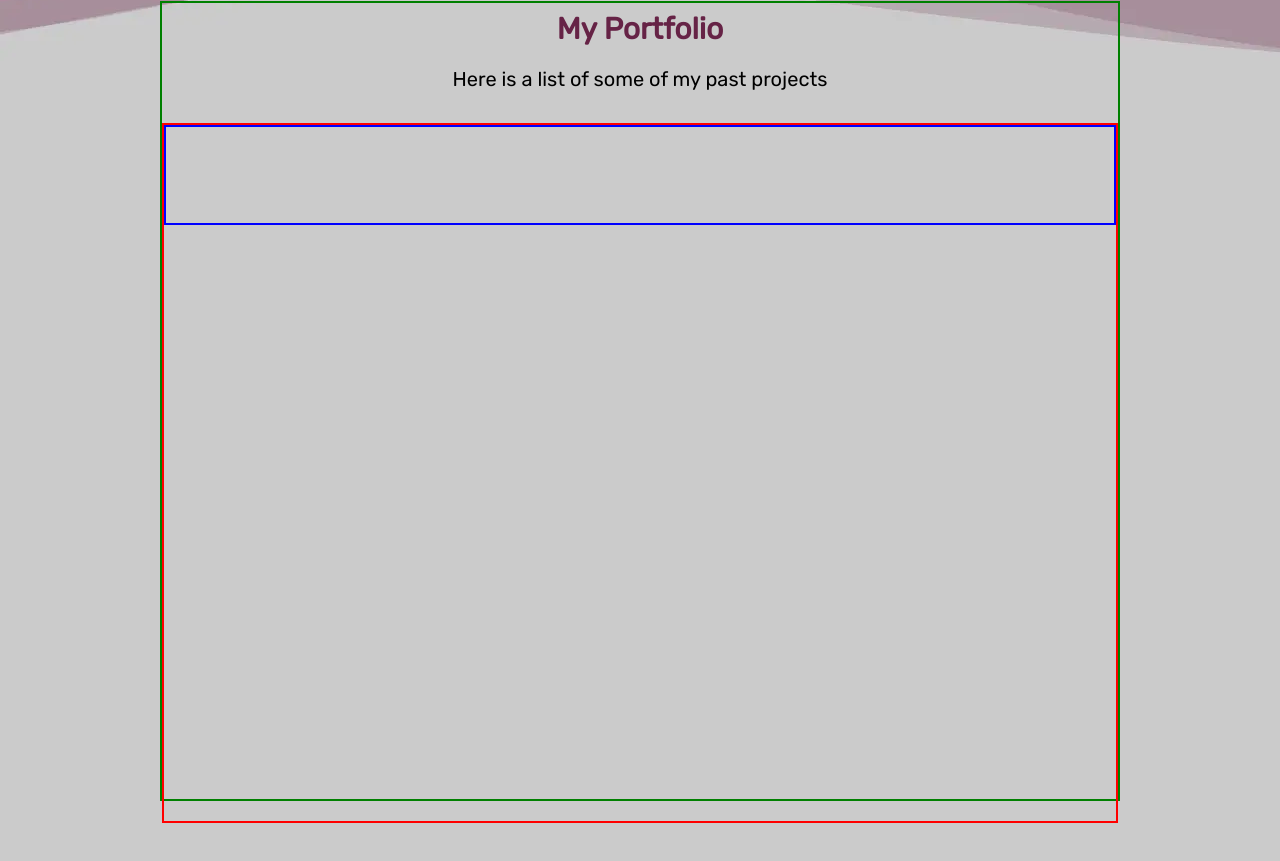
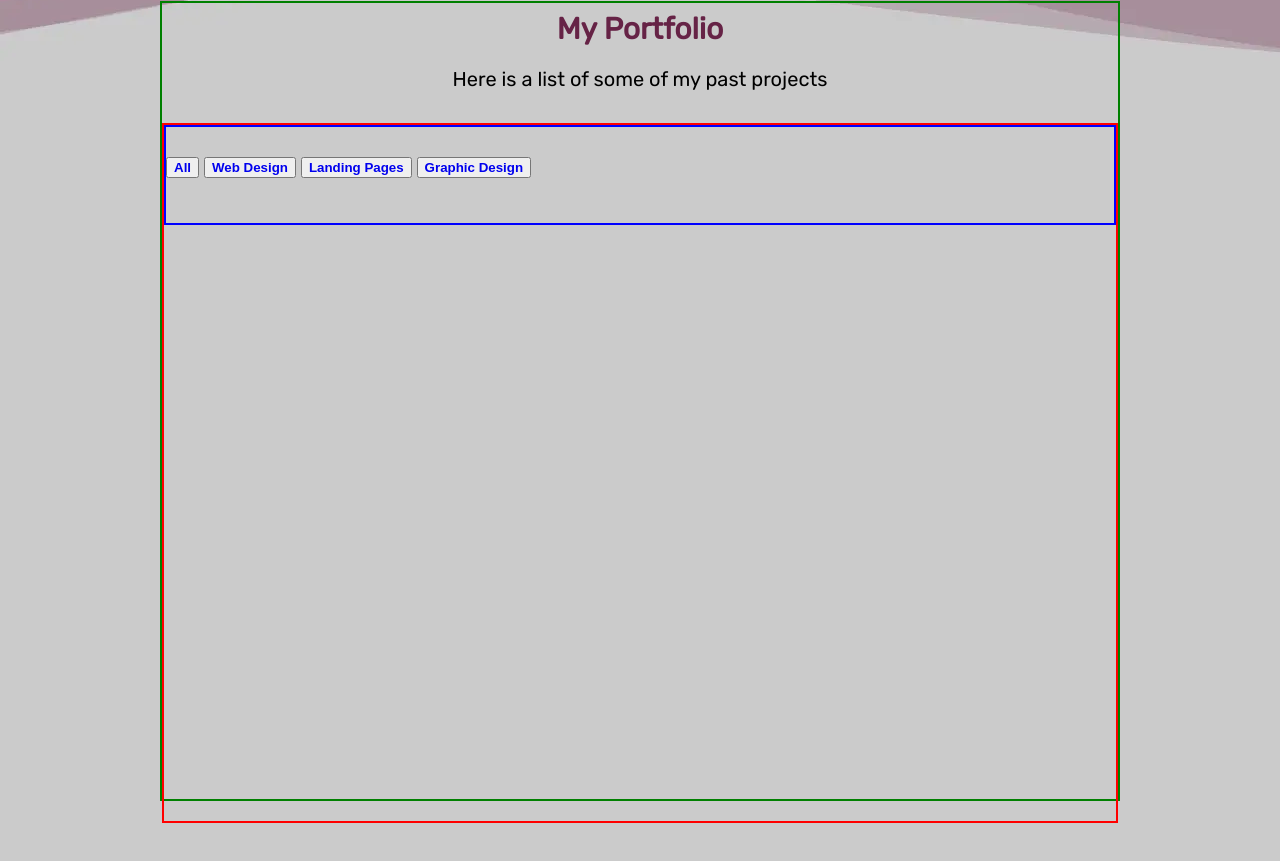
Before and after one commit to arnaudgerry/portfolio, a plain HTML site: page index.html in a window 1280 px wide. Shown: the part 4517-5378 px from the top of the page. Drawn offline with Linux system fonts and the light colour scheme.

Commit message:
ft: filter portfolio buttons added

```diff
--- a/index.html
+++ b/index.html
@@ -267,7 +267,10 @@
                 </div>
                 <div class="prt-content">
                     <div class="header-tags">
-
+                        <span><button id="allbtn" class="port learnmore"><strong><a href="#">All</a></strong></button></span>
+                        <button id="web-design" class="port learnmore"><strong><a href="#">Web Design</a></strong></button>
+                        <button id="landing-pages" class="port learnmore"><strong><a href="#">Landing Pages</a></strong></button>
+                        <button id="graphic-design" class="port learnmore"><strong><a href="#">Graphic Design</a></strong></button>
                     </div>
                     <div class="content-plates"></div>
                 </div>
```
